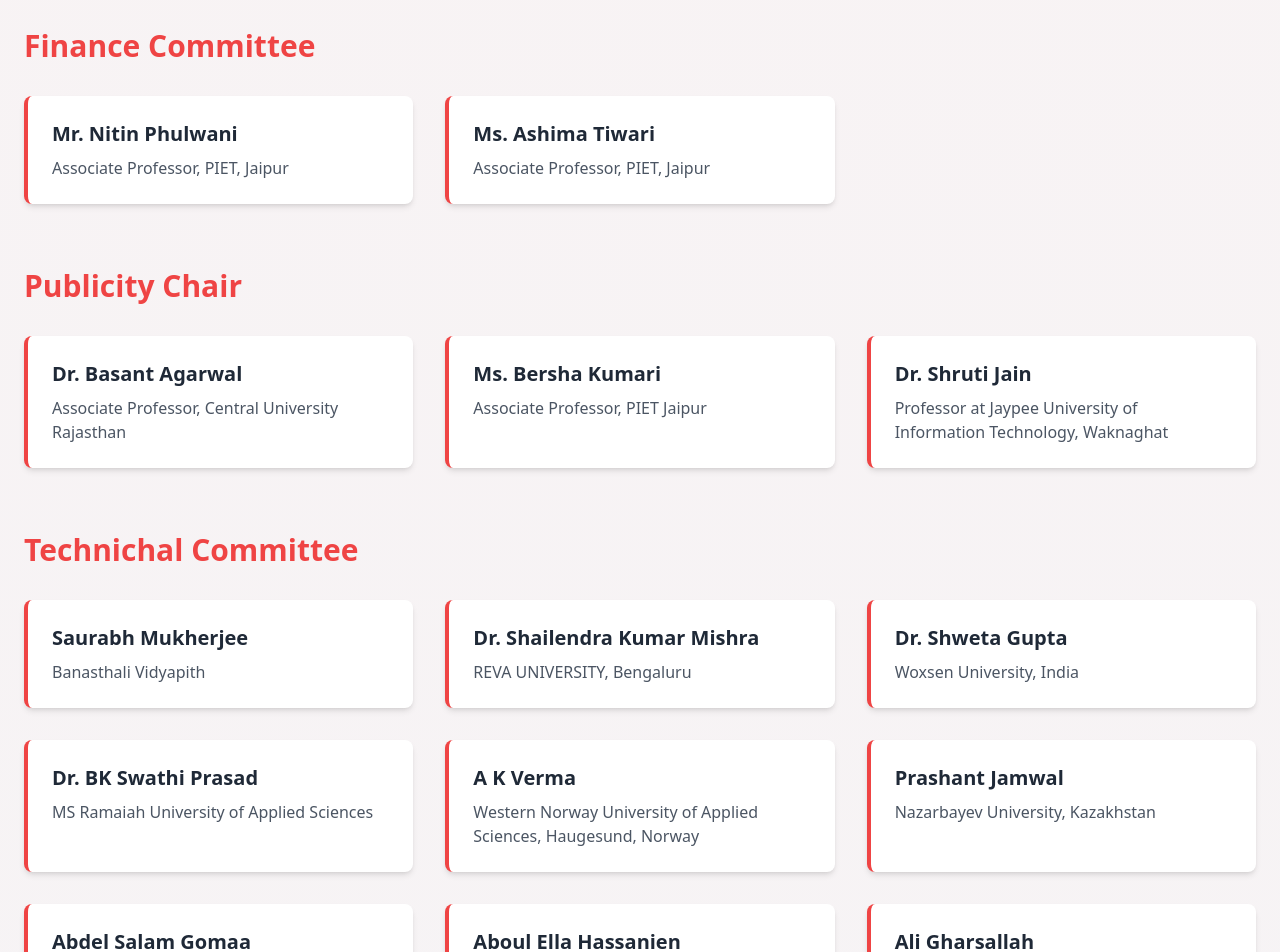
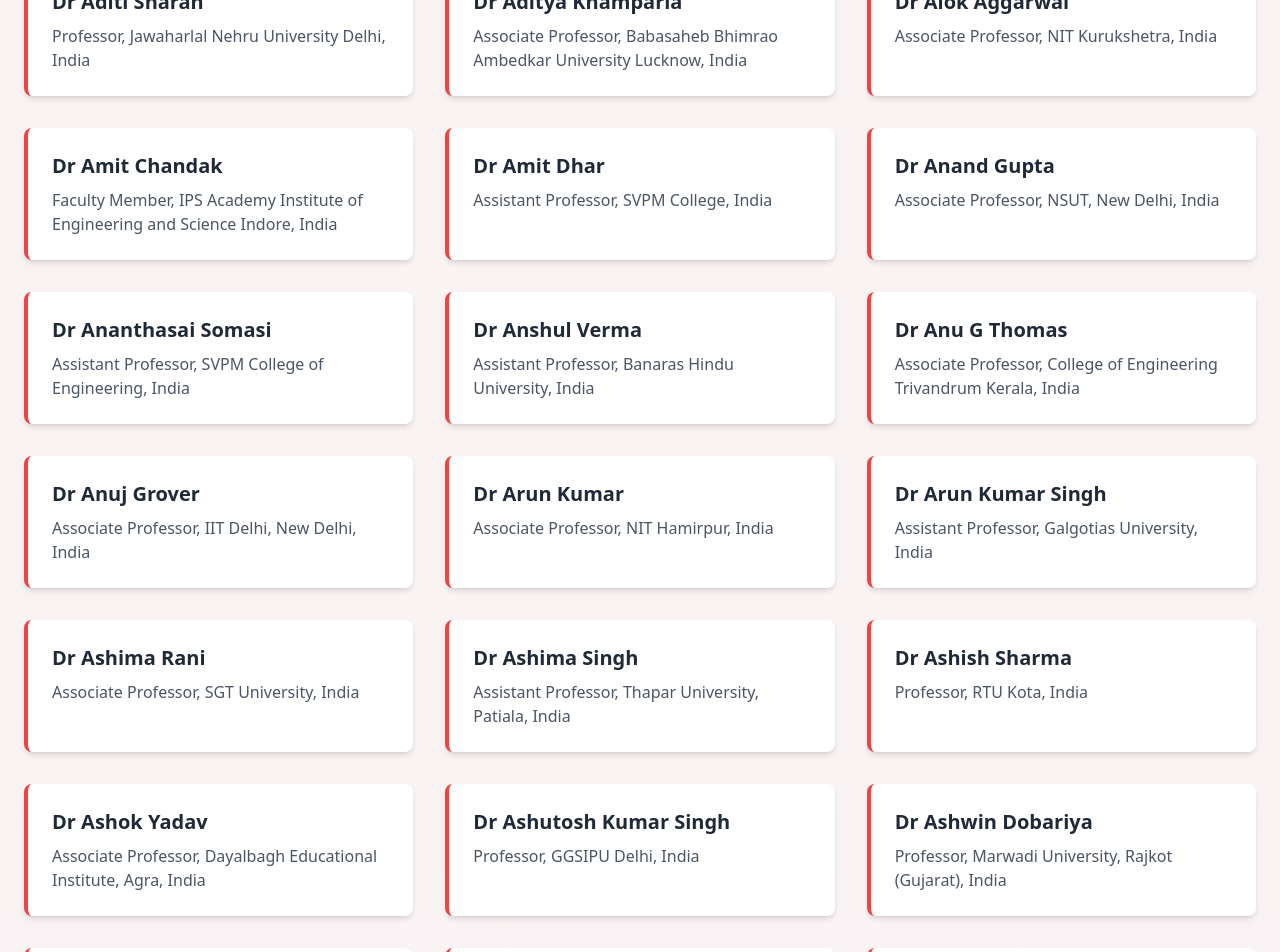
Before and after one commit to Diyamehta60/Department_conference, a React (Vite) app: page /committees in a window 1280 px wide. Shown: the part 5800-6752 px from the top of the page. Built offline with nearby package versions, Linux system fonts and the light colour scheme.

Commit message:
via anil sir

```diff
--- a/src/pages/Committees.jsx
+++ b/src/pages/Committees.jsx
@@ -140,7 +140,100 @@ const Committees = () => {
         { name: "Mr. Vivek Saxena", role: "Assistant Professor, PIET, Jaipur" },
         { name: "Mr. Indra Kishor", role: "Assistant Professor, PIET, Jaipur" },
       ]
-
+    },
+    {
+      title: "Technichal Program Committee",
+      members: [
+        { name: "Dr Abdur Rahman", role: "Professor, AITU Almaty, Kazakhstan" },
+        { name: "Dr Ameer Rashed Khan", role: "Faculty Member, Sharda University, Uzbekistan" },
+        { name: "Dr Ammar Ali Awad Abdeen", role: "Associate Professor, Sudan University, Sudan" },
+        { name: "Dr Daniel Jr Dasig", role: "Assistant Professor, Philippine Women's University, Philippines" },
+        { name: "Dr Dharm Singh", role: "Professor, Namibia University of Science and Technology, Namibia" },
+        { name: "Dr Divya Chaudhary", role: "Assistant Professor, Northeastern University, Seattle, USA" },
+        { name: "Dr G R Sinha", role: "Professor, Myanmar Institute of Information Technology, Myanmar" },
+        { name: "Dr Marcin Paprzycki", role: "Professor, IBSPAN Warsaw, Poland" },
+        { name: "Dr Rabia Mushkbar", role: "Associate Professor, COMSATS University Islamabad, Pakistan" },
+        { name: "Dr Rajkumar Buyya", role: "Professor, University of Melbourne, Australia" },
+        { name: "Dr Sapna Gambhir", role: "Associate Professor, John Mason University, USA" },
+        { name: "Dr Vibhor Kumar", role: "Researcher, Texas A&M University, College Station, Texas, USA" },
+        { name: "Dr Wanlei Zhou", role: "Professor, University of Technology Sydney, Australia" },
+        { name: "Dr Weiwei Jiang", role: "Professor, Beijing University of Posts and Telecommunications, China" },
+        { name: "Dr. Abhinav Dhall", role: "Associate Professor, IIT Ropar, Flinders University, Adelaide, Australia" },
+        { name: "Dr. Akshar Patel", role: "Department of Computer Science, City College of New York, New York, NY, USA" },
+        { name: "Dr Aastha Joshi", role: "Assistant Professor, Manipal University Jaipur, India" },
+        { name: "Dr Abhay Bansal", role: "Professor, Amity University Noida, India" },
+        { name: "Dr Abhay Kumar Singh", role: "Professor, National Institute of Technology Patna, India" },
+        { name: "Dr Abhinava Tripathi", role: "Associate Professor, IIM Lucknow, India" },
+        { name: "Dr Abhishek Bansal", role: "Associate Professor, IPU Engineering College Delhi, India" },
+        { name: "Dr Aditi Sharan", role: "Professor, Jawaharlal Nehru University Delhi, India" },
+        { name: "Dr Aditya Khamparia", role: "Associate Professor, Babasaheb Bhimrao Ambedkar University Lucknow, India" },
+        { name: "Dr Alok Aggarwal", role: "Associate Professor, NIT Kurukshetra, India" },
+        { name: "Dr Amit Chandak", role: "Faculty Member, IPS Academy Institute of Engineering and Science Indore, India" },
+        { name: "Dr Amit Dhar", role: "Assistant Professor, SVPM College, India" },
+        { name: "Dr Anand Gupta", role: "Associate Professor, NSUT, New Delhi, India" },
+        { name: "Dr Ananthasai Somasi", role: "Assistant Professor, SVPM College of Engineering, India" },
+        { name: "Dr Anshul Verma", role: "Assistant Professor, Banaras Hindu University, India" },
+        { name: "Dr Anu G Thomas", role: "Associate Professor, College of Engineering Trivandrum Kerala, India" },
+        { name: "Dr Anuj Grover", role: "Associate Professor, IIT Delhi, New Delhi, India" },
+        { name: "Dr Arun Kumar", role: "Associate Professor, NIT Hamirpur, India" },
+        { name: "Dr Arun Kumar Singh", role: "Assistant Professor, Galgotias University, India" },
+        { name: "Dr Ashima Rani", role: "Associate Professor, SGT University, India" },
+        { name: "Dr Ashima Singh", role: "Assistant Professor, Thapar University, Patiala, India" },
+        { name: "Dr Ashish Sharma", role: "Professor, RTU Kota, India" },
+        { name: "Dr Ashok Yadav", role: "Associate Professor, Dayalbagh Educational Institute, Agra, India" },
+        { name: "Dr Ashutosh Kumar Singh", role: "Professor, GGSIPU Delhi, India" },
+        { name: "Dr Ashwin Dobariya", role: "Professor, Marwadi University, Rajkot (Gujarat), India" },
+        { name: "Dr Atul Gonsai", role: "Associate Professor, Saurashtra University Rajkot, India" },
+        { name: "Dr Awadhesh Kumar", role: "Professor, NIT Kurukshetra, India" },
+        { name: "Dr B Subbulakshmi", role: "Faculty Member, Patrician College of Arts and Science Chennai, India" },
+        { name: "Dr Bharat Bhushan Sagar", role: "Professor, BIT Mesra Ranchi, India" },
+        { name: "Dr Bhupesh Rawat", role: "Associate Professor, DIT University Dehradun, India" },
+        { name: "Dr Brij Gupta", role: "Professor, NIT Kurukshetra, India" },
+        { name: "Dr Chandra Prakash", role: "Associate Professor, NIT Hamirpur, India" },
+        { name: "Dr Charanjeet Singh", role: "Assistant Professor, Gujranwala Guru Nanak Institute of Management & Technology Ludhiana, India" },
+        { name: "Dr Debasish Jena", role: "Professor, NIT Rourkela, India" },
+        { name: "Dr Deepak Garg", role: "Professor, Bennett University Greater Noida, India" },
+        { name: "Dr Deepika Chauhan", role: "Assistant Professor, Poornima University Jaipur, India" },
+        { name: "Dr Devesh Kumar Lal", role: "Associate Professor, Babasaheb Bhimrao Ambedkar University Lucknow, India" },
+        { name: "Dr Dhananjay Kumar", role: "Associate Professor, NIT Patna, India" },
+        { name: "Dr Dharmendra Chouhan", role: "Associate Professor, JECRC University Jaipur, India" },
+        { name: "Dr Dhruv Kumar", role: "Assistant Professor, Jawaharlal Nehru University Delhi, India" },
+        { name: "Dr Gour Sunder Mitra", role: "Senior Director, Capgemini India Bengaluru, India" },
+        { name: "Dr Hari Kiran Vuddagiri", role: "Associate Professor, GITAM University Visakhapatnam, India" },
+        { name: "Dr Heena Wadhwa", role: "Associate Professor, Chandigarh University Mohali, India" },
+        { name: "Dr Hussana Johar R B", role: "Faculty Member, ATME College of Engineering Mysore, India" },
+        { name: "Dr Jagdish Chand Bansal", role: "Associate Professor, South Asian University, New Delhi, India" },
+        { name: "Dr Jajam Nagaraju", role: "Faculty Member, Tirumala Engineering College, India" },
+        { name: "Dr John Abraham", role: "Faculty Member, Bharatamata College, India" },
+        { name: "Dr Juhi Singh", role: "Assistant Professor, Manipal University Jaipur, India" },
+        { name: "Dr Jyoti Sanjay Yadav", role: "Assistant Professor, SVPM College of Engineering, India" },
+        { name: "Dr K Dasu Naidu", role: "Assistant Professor (SG), JNTUA, India" },
+        { name: "Dr K K Pattanaik", role: "Professor, IIITM Gwalior, India" },
+        { name: "Dr K Saravanan", role: "Professor, Vellore Institute of Technology Chennai, India" },
+        { name: "Dr Kalaiyarasan A", role: "Faculty Member, Muthayammal Engineering College, India" },
+        { name: "Dr Kalpna Srivastava", role: "Professor, Poornima University Jaipur, India" },
+        { name: "Dr Kamlesh Dutta", role: "Professor, NIT Hamirpur, India" },
+        { name: "Dr Kamlesh Kumar Verma", role: "Assistant Professor, Bundelkhand University Jhansi, India" },
+        { name: "Dr Kandula Damodhar Rao", role: "Faculty Member, Sreenidhi Institute of Science and Technology, India" },
+        { name: "Dr Karm Veer Arya", role: "Professor, IIITM Gwalior, India" },
+        { name: "Dr Karthikeyan R", role: "Faculty Member, SRM Arts and Science College Kattankulathur, India" },
+        { name: "Dr Kiran Jyoti", role: "Professor, GNDU Amritsar, India" },
+        { name: "Dr Kumod Kumar Gupta", role: "Assistant Professor, NIET, Noida, India" },
+        { name: "Dr Lalit Mohan Goyal", role: "Professor, Maharaja Surajmal Institute of Technology Delhi, India" },
+        { name: "Dr N Md Jubair Basha", role: "Faculty Member, Kallam Haranadhareddy Institute of Technology, India" },
+        { name: "Dr N Rajesh", role: "Professor, KPR Institute of Engineering and Technology, Coimbatore, India" },
+        { name: "Dr Namita Mittal", role: "Professor, MNIT Jaipur, India" },
+        { name: "Dr Namrata Dhanda", role: "Professor, Amity University UP, India" },
+        { name: "Dr Navdeep Dhaliwal", role: "Associate Professor, MCM College Chandigarh, India" },
+        { name: "Dr Naveen Sharma", role: "Assistant Professor, Department of Mechanical Engineering, NSUT, New Delhi, India" },
+        { name: "Dr Navneet Kaur", role: "Associate Professor, Thapar University Patiala, India" },
+        { name: "Dr Neelu Singh", role: "Faculty Member, LNCT MCA Bhopal, India" },
+        { name: "Dr Neeraj Tiwari", role: "Associate Professor, Poornima University Jaipur, India" },
+        { name: "Dr Neetesh Kumar", role: "Associate Professor, IIT Roorkee, India" },
+        { name: "Dr Nidhi Arora", role: "Professor, MRIIRS Faridabad, India" },
+        { name: "Dr Nihar Ranjan Roy", role: "Associate Professor and Head, CSE, Vivekanand Institute of Professional Studies, New Delhi, India" },
+        { name: "Dr Nishchol Mishra", role: "Professor, MANIT Bhopal, India" },
+      ],
     },
     {
       title: "Editorial Committee",
@@ -244,272 +337,61 @@ const Committees = () => {
       ],
     },
     {
-      title: "Technichal Committee",
+      title: "Advisory Committee",
       members: [
-        {
-          name: "Saurabh Mukherjee",
-          role: "Banasthali Vidyapith",
-        },
-        {
-          name: "Dr. Shailendra Kumar Mishra",
-          role: "REVA UNIVERSITY, Bengaluru",
-        },
-        {
-          name: "Dr. Shweta Gupta",
-          role: "Woxsen University, India",
-        },
-        {
-          name: "Dr. BK Swathi Prasad",
-          role: "MS Ramaiah University of Applied Sciences",
-        },
-        {
-          name: "A K Verma",
-          role: "Western Norway University of Applied Sciences, Haugesund, Norway",
-        },
-        {
-          name: "Prashant Jamwal",
-          role: "Nazarbayev University, Kazakhstan",
-        },
-        {
-          name: "Abdel Salam Gomaa",
-          role: "Department of Mathematics, Statistics and Physics, College of Art and Sciences, Qatar University, Doha",
-        },
-        {
-          name: "Aboul Ella Hassanien",
-          role: "Cairo University, Egypt",
-        },
-        {
-          name: "Ali Gharsallah",
-          role: "Unit of Research in High Frequency Electronic Circuits and Systems, Tunis, Tunisia",
-        },
-        {
-          name: "Ali Mirjalili",
-          role: "Torrens University, Australia",
-        },
-        {
-          name: "Alok Kanti Deb",
-          role: "Indian Institute of Technology, Kharagpur",
-        },
-        {
-          name: "Anand Paul",
-          role: "Kyungpook National University, South Korea",
-        },
-        {
-          name: "Anima Johari",
-          role: "Scientist, SERB",
-        },
-        {
-          name: "Aniruddha Chandra",
-          role: "NIT Durgapur",
-        },
-        {
-          name: "Anupam Yadav",
-          role: "National Institute of Technology, Jalandhar",
-        },
-        {
-          name: "Anuradha Ranasinghe",
-          role: "Liverpool Hope University, UK",
-        },
-        {
-          name: "Aruna Tiwari",
-          role: "Indian Institute of Technology, Indore",
-        },
-        {
-          name: "Ashvini Chaturvedi",
-          role: "NIT Suratkal",
-        },
-        {
-          name: "Atulya K. Nagar",
-          role: "Liverpool Hope University, UK",
-        },
-        {
-          name: "Ayan Kumar Bandyopadhyay",
-          role: "CEERI, Pilani",
-        },
-        {
-          name: "Carlos E. Palau",
-          role: "ETSI Telecommunication, UPV, Camino de Vera, Spain",
-        },
-        {
-          name: "Costin Badica",
-          role: "University of Craiova, Dolj, Romania",
-        },
-        {
-          name: "Dan Simon",
-          role: "Cleveland State University, USA",
-        },
-        {
-          name: "Debasish Ghose",
-          role: "IISc Bangalore",
-        },
-        {
-          name: "Deepak Garg",
-          role: "Bennett University, India",
-        },
-        {
-          name: "Dr. Amit Singhal",
-          role: "Bennett University, Greater Noida",
-        },
-        {
-          name: "Dr. Mahfuzul H Huda",
-          role: "Saudi Electronic University",
-        },
-        {
-          name: "Dumitru Baleanu",
-          role: "Cankaya University",
-        },
-        {
-          name: "Jaisingh Thangaraj",
-          role: "Assistant Professor, IIT Dhanbad, Jharkhand",
-        },
-        {
-          name: "K. S. Nisar",
-          role: "Riyadh, Saudi Arabia",
-        },
-        {
-          name: "Kamran Iqbal",
-          role: "University of Arkansas at Little Rock, Little Rock, Arkansas, United States",
-        },
-        {
-          name: "Kuldeep Singh",
-          role: "MNIT, Jaipur",
-        },
-        {
-          name: "Kusum Deep",
-          role: "Indian Institute of Technology, Roorkee, India",
-        },
-        {
-          name: "Lalit Lumar Goyal",
-          role: "NTU Nanyang, Singapore",
-        },
-        {
-          name: "Manoj K. Shukla",
-          role: "Harcourt Butler Technical University, Kanpur",
-        },
-        {
-          name: "Manoj Thakur",
-          role: "IIT Mandi",
-        },
-        {
-          name: "Marcin Paprzycki",
-          role: "Polish Academy of Sciences, Warsaw, Poland",
-        },
-        {
-          name: "Miodrag Potkonjak",
-          role: "UCLA, Los Angeles, USA",
-        },
-        {
-          name: "Mohd Muntjir",
-          role: "Taif University, Kingdom of Saudi Arabia",
-        },
-        {
-          name: "Neetesh Purohit",
-          role: "IIIT Allahabad",
-        },
-        {
-          name: "Nilanjan Dey",
-          role: "Techno India College of Technology, India",
-        },
-        {
-          name: "Nishchal K. Verma",
-          role: "Indian Institute of Technology, Kanpur, India",
-        },
-        {
-          name: "Nooritawati Md Tahir",
-          role: "University Technology MARA (UiTM), Malaysia",
-        },
-        {
-          name: "Preetam Kumar",
-          role: "IIT, Patna",
-        },
-        {
-          name: "Prena Gaur",
-          role: "NSUT, Dwarka, New Delhi",
-        },
-        {
-          name: "Priti Srinivas Sajja",
-          role: "Sardar Patel University, Vallabh Vidyanagar, Gujarat",
-        },
-        {
-          name: "Pushpendra Singh",
-          role: "NIT Hamirpur",
-        },
-        {
-          name: "R. P. Yadav",
-          role: "MNIT Jaipur",
-        },
-        {
-          name: "R. Gangopadhyay",
-          role: "LNMIIT, Jaipur",
-        },
-        {
-          name: "Rajveen Chandel",
-          role: "NIT Hamirpur",
-        },
-        {
-          name: "S. Sundaram",
-          role: "IISc Bangalore",
-        },
-        {
-          name: "Sandeep Sancheti",
-          role: "SRM University, India",
-        },
-        {
-          name: "Sanjay Singh",
-          role: "CEERI, Pilani",
-        },
-        {
-          name: "Sanjeev Yadav",
-          role: "GWEC, Ajmer",
-        },
-        {
-          name: "Sanyog Rawat",
-          role: "Manipal University, Jaipur",
-        },
-        {
-          name: "Seemanti Saha",
-          role: "NIT Patna",
-        },
-        {
-          name: "Shashi Shekhar Jha",
-          role: "IIT Ropar",
-        },
-        {
-          name: "Sudhir Kumar",
-          role: "IIT Patna",
-        },
-        {
-          name: "Suneeta Agrawal",
-          role: "Motilal Nehru National Institute of Technology, Allahabad",
-        },
-        {
-          name: "Surajit Kundu",
-          role: "NIT, Sikkim",
-        },
-        {
-          name: "Sureswaran Ramadass",
-          role: "USM University, Penang, Malaysia",
-        },
-        {
-          name: "Sushmita Das",
-          role: "NIT, Rourkela",
-        },
-        {
-          name: "Swagatam Das",
-          role: "Indian Statistical Institute, Kolkata, India",
-        },
-        {
-          name: "T. Rama Rao",
-          role: "SRM Institute of Science & Technology, Chennai",
-        },
-        {
-          name: "Vimal Bhatia",
-          role: "IIT Indore",
-        },
-        {
-          name: "Wan Young Chung",
-          role: "Pukyong National University, Busan, South Korea",
-        },
+
+
+        { name: "SAURABH MUKHERJEE", role: "BANASTHALI VIDYAPITH" },
+        { name: "DR. SHAILENDRA KUMAR MISHRA", role: "REVA UNIVERSITY, BENGALURU" },
+        { name: "DR. SHWETA GUPTA", role: "WOXSEN UNIVERSITY, INDIA" },
+        { name: "DR. B. K. SWATHI PRASAD", role: "M. S. RAMAIAH UNIVERSITY OF APPLIED SCIENCES" },
+        { name: "A. K. VERMA", role: "WESTERN NORWAY UNIVERSITY OF APPLIED SCIENCES, HAUGESUND, NORWAY" },
+        { name: "PRASHANT JAMWAL", role: "NAZARBAYEV UNIVERSITY, KAZAKHSTAN" },
+        { name: "ABDEL SALAM GOMAA", role: "DEPARTMENT OF MATHEMATICS, STATISTICS AND PHYSICS, COLLEGE OF ART AND SCIENCES, QATAR UNIVERSITY, DOHA" },
+        { name: "ABOUL ELLA HASSANIEN", role: "CAIRO UNIVERSITY, EGYPT" },
+        { name: "ALI GHARSALLAH", role: "UNIT OF RESEARCH IN HIGH FREQUENCY ELECTRONIC CIRCUITS AND SYSTEMS, TUNIS, TUNISIA" },
+        { name: "ALI MIRJALILI", role: "TORRENS UNIVERSITY, AUSTRALIA" },
+        { name: "ALOK KANTI DEB", role: "INDIAN INSTITUTE OF TECHNOLOGY, KHARAGPUR" },
+        { name: "ANAND PAUL", role: "KYUNGPOOK NATIONAL UNIVERSITY, SOUTH KOREA" },
+        { name: "ANIMA JOHARI", role: "SCIENTIST, SERB" },
+        { name: "ANIRUDDHA CHANDRA", role: "NIT DURGAPUR" },
+        { name: "ANUPAM YADAV", role: "NATIONAL INSTITUTE OF TECHNOLOGY, JALANDHAR" },
+        { name: "ANURADHA RANASINGHE", role: "LIVERPOOL HOPE UNIVERSITY, UK" },
+        { name: "ARUNA TIWARI", role: "INDIAN INSTITUTE OF TECHNOLOGY, INDORE" },
+        { name: "ASHVINI CHATURVEDI", role: "NIT SURATKAL" },
+        { name: "ATULYA K. NAGAR", role: "LIVERPOOL HOPE UNIVERSITY, UK" },
+        { name: "AYAN KUMAR BANDYOPADHYAY", role: "CEERI, PILANI" },
+        { name: "CARLOS E. PALAU", role: "ETSI TELECOMMUNICATION, UPV, CAMINO DE VERA, SPAIN" },
+        { name: "COSTIN BADICA", role: "UNIVERSITY OF CRAIOVA, DOLJ, ROMANIA" },
+        { name: "DAN SIMON", role: "CLEVELAND STATE UNIVERSITY, USA" },
+        { name: "PAVITHRA M", role: "VELLORE INSTITUTE OF TECHNOLOGY" },
+        { name: "PRACHI GOEL", role: "GGSIPU" },
+        { name: "PRAVEEN KUMAR MYAKALA", role: "INDEPENDENT RESEARCHER" },
+        { name: "PRERNA AGRAWAL", role: "GLS UNIVERSITY" },
+        { name: "PRIYANKA SHARMA", role: "POORNIMA UNIVERSITY JAIPUR" },
+        { name: "PROF.(DR.) PRIYANKA MISHRA", role: "POORNIMA UNIVERSITY" },
+        { name: "RABINA BAGGA", role: "CGC MOHALI" },
+        { name: "RAGHAVENDAR NELLIKONDI", role: "TEKORG INC" },
+        { name: "RAHUL THAKUR", role: "MEDI-CAPS UNIVERSITY" },
+        { name: "RAJ SHARMA", role: "GURU GOBIND SINGH INDRAPRASTHA UNIVERSITY" },
+        { name: "RAJESH G", role: "NEW HORIZON COLLEGE OF ENGINEERING" },
+        { name: "RAJVEER SHEKHAWAT", role: "MANIPAL UNIVERSITY JAIPUR" },
+        { name: "RAKESH RANJAN SUKLA", role: "BREAD FINANCIAL" },
+        { name: "RAMESH SOMAYAJULA", role: "T-MOBILE USA INC" },
+        { name: "RANJIT SINGH", role: "NITTTR" },
+        { name: "RASHI KOHLI", role: "IEEE" },
+        { name: "RAVI MISHRA", role: "GHRIET" },
+        { name: "RAVITEJA GUNTUPALLI", role: "DELOITTE CONSULTING" },
+        { name: "REETIKA KERKETTA", role: "MIT ADT UNIVERSITY PUNE" },
+        { name: "RIPAL RANPARA", role: "MARWADI UNIVERSITY" },
+        { name: "RITAM DUTTA", role: "POORNIMA INSTITUE ENGINEERING & TECHNOLOGY" },
+        { name: "ROBIN ROHIT", role: "PRESIDENCY UNIVERSITY" },
+        { name: "ROHIT MUTHYALA", role: "ZOOMINFO TECHNOLOGIES LLC" },
+        { name: "ROHIT DHAWAN", role: "AMAZON.COM" },
+        { name: "RUPAL GUPTA", role: "TEERTHANKER MAHAVEER UNIVERSITY" },
+        { name: "SAI VINOD VANGAVOLU", role: "CVS PHARMACY" },
+        { name: "SAKET CHAUDHARI", role: "TRINET" },
+        { name: "SAKTHIVEL V", role: "VELLORE INSTITUTE OF TECHNOLOGY, CHENNAI" },
       ],
     },
   ];
```
